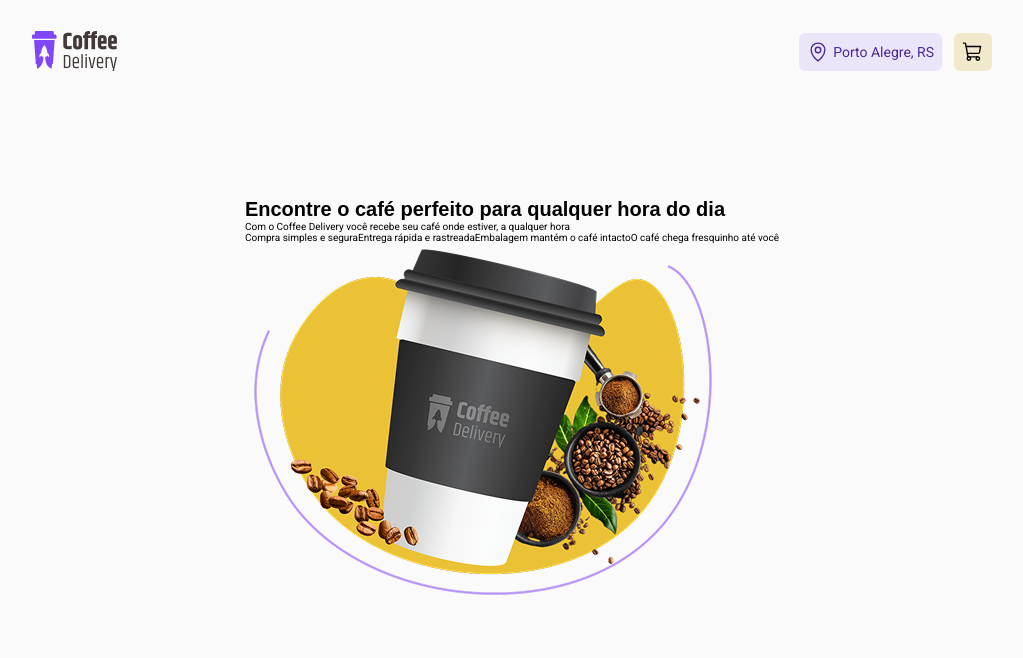
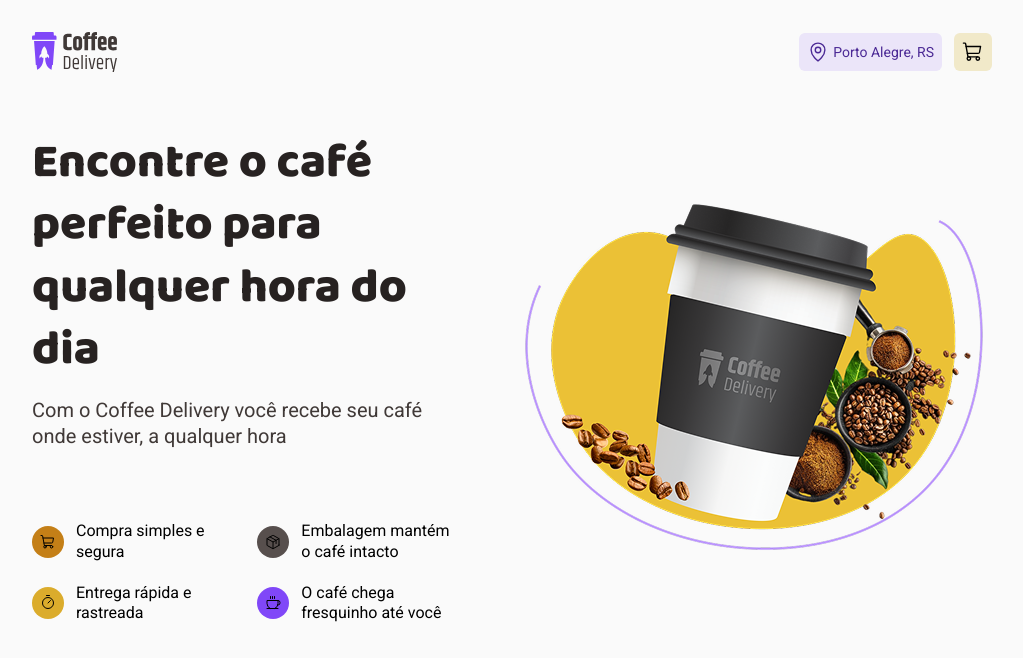
Before and after one commit to KioryFNC/coffeeDelivery, a React (Vite) app: page / in a window 1280 px wide. Shown: the top 658 px of the page, without its empty margins (128-1151 px from the left). Built offline with nearby package versions, Linux system fonts and the light colour scheme.

Commit message:
feat: banner home

```diff
--- a/src/components/Header/styles.ts
+++ b/src/components/Header/styles.ts
@@ -10,6 +10,7 @@ export const Root = styled.div`
 `
 
 export const Logo = styled.div`
+  display: flex;
 `
 
 export const Actions = styled.div`
--- a/src/components/LayoutDefault/styles.ts
+++ b/src/components/LayoutDefault/styles.ts
@@ -1,9 +1,12 @@
 import styled from "styled-components";
 
 export const Root = styled.div`
-
+  display: flex;
+  flex-direction: column;
 `
 
 export const Content = styled.div`
-
+  width: 100%;
+  height: 100%;
+  padding: 9.4rem 16rem 16rem 16rem;
 `
--- a/src/pages/Home/index.tsx
+++ b/src/pages/Home/index.tsx
@@ -1,5 +1,6 @@
 import * as Element from "./styles"
-import coffee from "../../assets/Coffee.png"
+import coffeeBanner from "../../assets/Coffee.png"
+import { Coffee, Package, ShoppingCart, Timer } from "phosphor-react"
 
 export function Home() {
   return (
@@ -10,14 +11,14 @@ export function Home() {
             <h1>Encontre o café perfeito para qualquer hora do dia</h1>
             <p>Com o Coffee Delivery você recebe seu café onde estiver, a qualquer hora</p>
           </Element.Title>
-          <Element.Itens>
-            <span>Compra simples e segura</span>
-            <span>Entrega rápida e rastreada</span>
-            <span>Embalagem mantém o café intacto</span>
-            <span>O café chega fresquinho até você</span>
-          </Element.Itens>
+          <Element.Items>
+            <span><div><ShoppingCart/> </div> Compra simples e segura</span>
+            <span><div><Package/> </div> Embalagem mantém o café intacto</span>
+            <span><div><Timer/> </div> Entrega rápida e rastreada</span>
+            <span><div><Coffee/> </div> O café chega fresquinho até você</span>
+          </Element.Items>
         </Element.BannerText>
-        <img src={coffee} alt="Coffee Delivery" />
+        <img src={coffeeBanner} alt="Coffee Delivery" />
       </Element.Banner>
     </Element.Root>
   )
--- a/src/pages/Home/styles.ts
+++ b/src/pages/Home/styles.ts
@@ -3,24 +3,94 @@ import styled from "styled-components";
 export const Root = styled.div`
   width: 100%;
   height: 100%;
-  display: flex;
-  align-items: center;
-  flex-direction: column;
-  padding: 9.4rem 16rem 16rem 16rem;
 `
 
 export const Banner = styled.div`
-
+  height: 36rem;
+  display: flex;
+  align-items: center;
+  justify-content: center;
+  gap: 5.6rem;
 `
 
 export const BannerText = styled.div`
-
+  display: flex;
+  flex-direction: column;
+  justify-content: space-between;
+  gap: 7.15rem;
 `
 
 export const Title = styled.div`
-
+  display: flex;
+  flex-direction: column;
+  gap: 1.6rem;
+  width: 100%;
+  h1 {
+    font-size: 4.8rem;
+    font-weight: 800;
+    line-height: 130%;
+    color: ${(props) => props.theme['base-title']};
+  }
+  p{
+    font-size: 2rem;
+    line-height: 130%;
+    color: ${(props) => props.theme['base-subtitle']};
+  }
 `
 
-export const Itens = styled.div`
+export const Items = styled.div`
+  display: grid;
+  grid-template-columns: repeat(2, auto);
+  gap: 2rem 4rem;
 
+  span {
+    display: flex;
+    align-items: center;
+    justify-content: center;
+    font-size: 1.6rem;
+    gap: 1.2rem;
+    line-height: 130%;
+    flex-wrap: nowrap;
+
+    svg {
+      width: 1.6rem;
+      height: 1.6rem;
+    }
+
+    &:nth-child(1) div{
+      display: flex;
+      align-items: center;
+      justify-content: center;
+      padding: .8rem;
+      border-radius: 50%;
+      background: ${(props) => props.theme['yellow-dark']};
+    }
+
+    &:nth-child(2) div{
+      display: flex;
+      align-items: center;
+      justify-content: center;
+      padding: .8rem;
+      border-radius: 50%;
+      background: ${(props) => props.theme['base-text']};
+    }
+
+    &:nth-child(3) div{
+      display: flex;
+      align-items: center;
+      justify-content: center;
+      padding: .8rem;
+      border-radius: 50%;
+      background: ${(props) => props.theme['yellow']};
+    }
+
+    &:nth-child(4) div{
+      display: flex;
+      align-items: center;
+      justify-content: center;
+      padding: .8rem;
+      border-radius: 50%;
+      background: ${(props) => props.theme['purple']};
+    }
+  }
 `
--- a/src/styles/global.ts
+++ b/src/styles/global.ts
@@ -16,7 +16,7 @@ export const GlobalStyle = createGlobalStyle`
   }
 
   h1, h2 {
-    font-family: 'Balon 2', sans-serif;
+    font-family: 'Baloo 2', sans-serif;
   }
 
   p, span, input {
```
Also changed, not shown: src/assets/Logo.tsx (+1 -1 lines).
